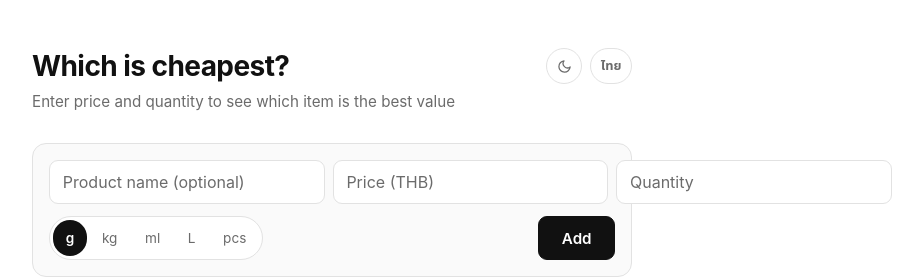
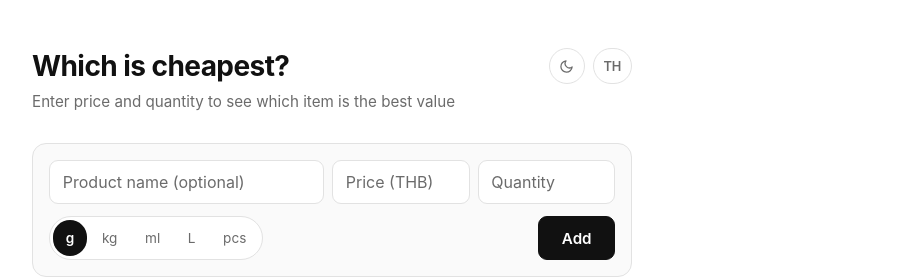
Before and after one commit to Eclipse-Walker/mfe-cheapest, a React app: page / in a window 1280 px wide. Shown: the top 277 px of the page, without its empty margins (308-1231 px from the left). Built offline with nearby package versions, Linux system fonts and the light colour scheme; the HTML template or start-up script is replaced by a standard one.

Commit message:
fix(ui): fix form input overflow and horizontal scrollbar on wide viewports

```diff
--- a/src/App.css
+++ b/src/App.css
@@ -139,7 +139,10 @@ h1 {
   flex-wrap: wrap;
 }
 
-.add-form input {
+.form-fields input {
+  /* grid item หดต่ำกว่า intrinsic width ของ input ได้ ไม่งั้นคอลัมน์ระเบิดออกนอกการ์ด */
+  min-width: 0;
+  width: 100%;
   min-height: 2.75rem;
   padding: 0.6rem 0.8rem;
   border: 1px solid var(--border);
@@ -152,11 +155,11 @@ h1 {
   transition: border-color 0.15s ease;
 }
 
-.add-form input::placeholder {
+.form-fields input::placeholder {
   color: var(--muted);
 }
 
-.add-form input:focus {
+.form-fields input:focus {
   outline: none;
   border-color: var(--text);
 }
--- a/src/App.tsx
+++ b/src/App.tsx
@@ -138,7 +138,7 @@ const App = () => {
             className="lang-toggle"
             onClick={() => setLang(lang === 'th' ? 'en' : 'th')}
           >
-            {lang === 'th' ? 'EN' : 'ไทย'}
+            {lang === 'th' ? 'EN' : 'TH'}
           </button>
         </div>
       </div>
```
